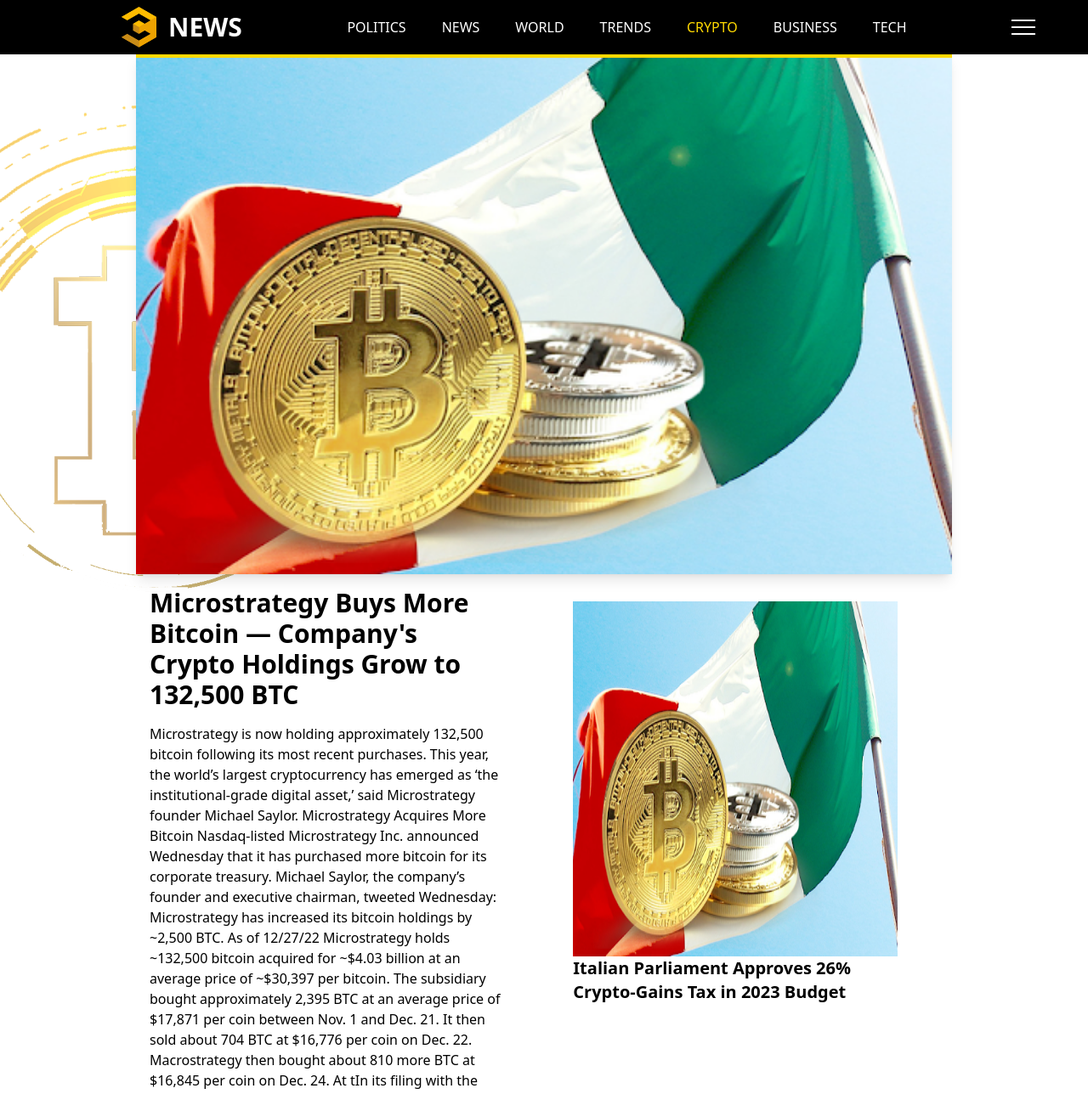
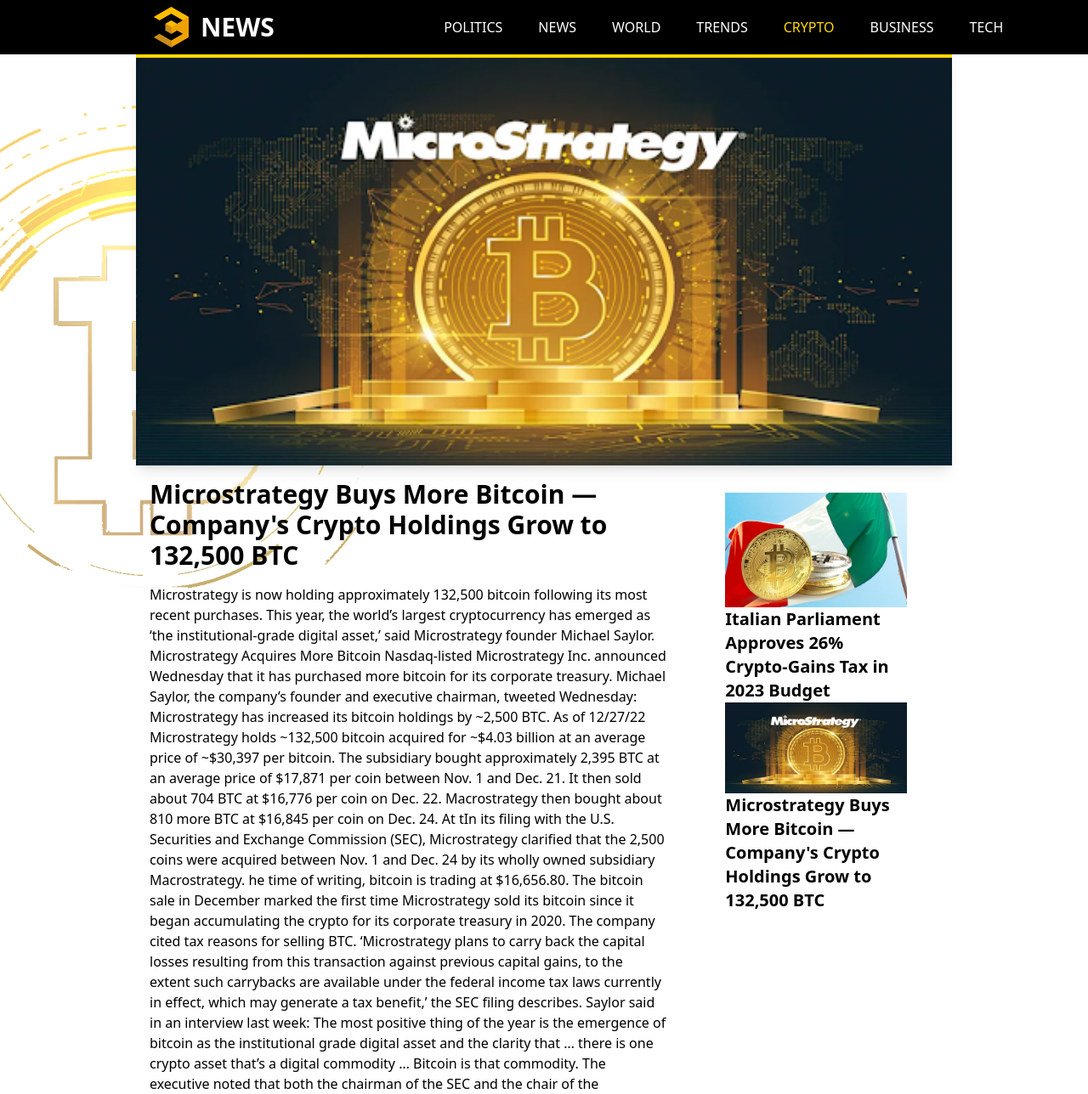
Before and after one commit to Ali-Salame/Internship-News, a website: page Pages/Bitcoin.html in a window 1280 px wide. Shown: the top 1288 px of the page at 85% size. Drawn offline with Linux system fonts and the light colour scheme; files whose address does not match are found by name.

Commit message:
First upload

```diff
--- a/Pages/Bitcoin.html
+++ b/Pages/Bitcoin.html
@@ -30,14 +30,7 @@
                     <li><a href="">TECH</a></li>
                 </ul>
             </div>
-            <!-- <div>
-                <button class="flex flex-col gap-[4px] lg:hidden">
-                    <span class="w-6 h-[2px] bg-white"></span>
-                    <span class="w-6 h-[2px] bg-white"></span>
-                    <span class="w-6 h-[2px] bg-white"></span>
-                </button>
-            </div> -->
-            <div class="flex gap-[6px] flex-col" id="sandwich">
+            <div class="md:hidden gap-[6px] flex-col flex " id="sandwich">
                 <div id="close-l" class="top-line close-lc w-7 h-[2.3px] bg-white"></div>
                 <div id="close-m" class="mid-line close-mc w-7 h-[2.3px] bg-white"></div>
                 <div id="close-r" class="bot-line close-rc w-7 h-[2.3px] bg-white"></div>
@@ -54,15 +47,15 @@
                 <li><a href="">TECH</a></li>
             </ul>
         </div>
-        <div class="overflow-hidden absolute top-[60px] left-0 opacity-75 -z-10 h-full lg:w-full w-1/2"><img class="w-full sm:w-3/4 md:w-2/4 h-full opacity-75 absolute z-0 object-cover" src="imgs/Bitcoin1.png" alt=""></div>
+        <div class="overflow-hidden absolute top-[60px] left-0 opacity-75 -z-10 h-full lg:w-full w-1/2"><img class="w-full sm:w-3/4 md:w-2/4 h-full opacity-75 absolute z-0 object-cover" src="../imgs/Bitcoin1.png" alt=""></div>
         <section class="flex flex-col w h-full lg:w-3/4 w-full  mx-auto mt-[60px] min-w-[375px]">
-            <div class="border-t-8 border-golden-custom shadow-lg min-w-[320px]"><img class="min-w-[320px] w-full object-cover" src="../imgs/new2.png" alt=""></div>
+            <div class="border-t-8 border-golden-custom shadow-lg min-w-[320px]"><img class="min-w-[320px] w-full" src="../imgs/news3.png" alt=""></div>
             <div class="flex w-full">
-                <div class="lg:w-3/4 w-full px-4">
+                <div class="lg:w-4/6 w-full px-4">
                     <h1 class="text-3xl font-bold mt-4 mb-4">
                         Microstrategy Buys More Bitcoin — Company's Crypto Holdings Grow to 132,500 BTC
                     </h1>
-                    <p>
+                    <article>
                         Microstrategy is now holding approximately 132,500 bitcoin following its most recent purchases. This year, the world’s largest cryptocurrency has emerged as ‘the institutional-grade digital asset,’ said Microstrategy founder Michael Saylor.
                         Microstrategy Acquires More Bitcoin
                         Nasdaq-listed Microstrategy Inc. announced Wednesday that it has purchased more bitcoin for its corporate treasury. Michael Saylor, the company’s founder and executive chairman, tweeted Wednesday:
@@ -74,18 +67,16 @@
                         The most positive thing of the year is the emergence of bitcoin as the institutional grade digital asset and the clarity that … there is one crypto asset that’s a digital commodity … Bitcoin is that commodity.
                         The executive noted that both the chairman of the SEC and the chair of the Commodity Futures Trading Commission (CFTC) have confirmed that bitcoin is a commodity.
                         Saylor previously explained that Microstrategy is investing in BTC ‘for the long term.’ He added: ‘Our strategy is to buy bitcoin and hold the bitcoin, so there’s no price target … I expect bitcoin is going to go into the millions. So, we’re very patient. We think it’s the future of money.’
-
-
-                    </p>
+                    </article>
                 </div>
-                <div class="lg:block hidden">
+                <div class="lg:block lg:w-2/6 hidden overflow-hidden h-full">
                     <div class="h-2/4 w-4/4 mt-8">
-                        <img class="h-2/3 lg:w-3/4 w-2/3 mx-auto" src="../imgs/new2.png" alt="">
-                        <h1 class="w-2/3 lg:w-3/4 lg:text-2xl h-1/4 lg:mx-0 mx-auto font-bold text-xl hover:underline"><a href="./italy.html">Italian Parliament Approves 26% Crypto-Gains Tax in 2023 Budget</a></h1>
+                        <img class="h-2/3 w-2/3 mx-auto" src="../imgs/new2.png" alt="">
+                        <h1 class="w-2/3 mx-auto font-bold text-xl">Italian Parliament Approves 26% Crypto-Gains Tax in 2023 Budget</h1>
                     </div>
                     <div class="h-2/4 w-4/4">
-                        <img class="h-2/3 lg:w-3/4 w-2/3 mx-auto" src="../imgs/news3.png" alt="">
-                        <h1 class="w-2/3 lg:w-3/4 lg:text-2xl h-1/4 lg:mx-0 mx-auto font-bold text-xl hover:underline"><a href="./Bitcoin.html">Microstrategy Buys More Bitcoin — Company's Crypto Holdings Grow to 132,500 BTC</a></h1>
+                        <img class="h-2/3 w-2/3 mx-auto" src="../imgs/news3.png" alt="">
+                        <h1 class="w-2/3 mx-auto font-bold text-xl">Microstrategy Buys More Bitcoin — Company's Crypto Holdings Grow to 132,500 BTC</h1>
                     </div>
                 </div>
             </div>
--- a/tailwind.config.js
+++ b/tailwind.config.js
@@ -1,6 +1,6 @@
 /** @type {import('tailwindcss').Config} */
 module.exports = {
-  content: ["./*.{html,js}"],
+  content: ["./*/*.{html,js}"],
   theme: {
     extend: {
       colors: {
```
Also changed, not shown: Pages/Investor.html (+12 -19 lines), Pages/Mining.html (+9 -19 lines), Pages/Paypal.html (+3 -10 lines), Pages/index.html (+1 -8 lines), Pages/italy.html (+7 -15 lines), dist/output.css.
